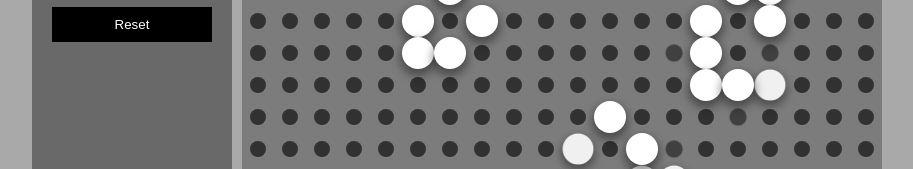
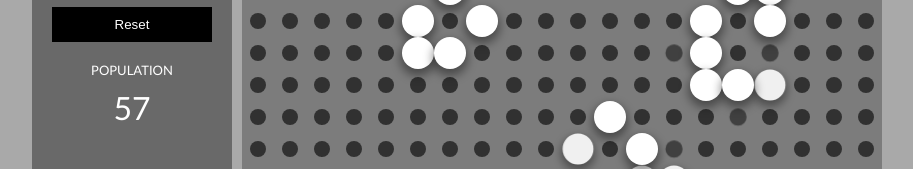
Before and after one commit to Esshahn/gameoflife, a plain HTML site: page index.html in a window 1280 px wide. Shown: the part 331-500 px from the top of the page, without its empty margins (188-1101 px from the left). Drawn offline with Linux system fonts and the light colour scheme.

Commit message:
population count

```diff
--- a/css/styles.css
+++ b/css/styles.css
@@ -59,6 +59,13 @@ body {
   height: 80vh;
 }
 
+#controls .infotext {
+  font-family: "Gill Sans", "Gill Sans MT", Calibri, "Trebuchet MS", sans-serif;
+  color: white;
+  margin-top: 10px;
+  font-size: xx-large;
+}
+
 .cell {
   position: absolute;
   border-radius: 400px;
--- a/index.html
+++ b/index.html
@@ -31,6 +31,8 @@
       <input type="text" id="speed" name="speed">
 
       <button onclick="reset();">Reset</button>
+      <div class="inputinfo">Population</div>
+      <div id="population" class="infotext">Population</div>
       </div>
       <div id="playfield"></div>
 
--- a/js/main.js
+++ b/js/main.js
@@ -17,6 +17,7 @@ const generate_playfield = (size) => {
 
 const display = (m) => {
   let size = m.length;
+  let population = 0;
   for (let y = 0; y < size; y++) {
     for (let x = 0; x < size; x++) {
       let cell = document.getElementById(y + "-" + x);
@@ -25,9 +26,11 @@ const display = (m) => {
         cell.className = "cell dead";
       } else {
         cell.className = "cell alive";
+        population++;
       }
     }
   }
+  return population;
 };
 
 const init_matrix = (size) => {
@@ -102,7 +105,8 @@ const loop = () => {
       }
     }
     matrix = JSON.parse(JSON.stringify(new_matrix));
-    display(matrix);
+    let population = display(matrix);
+    document.getElementById("population").innerHTML = population;
   }
   request = window.requestAnimationFrame(loop);
 };
```
